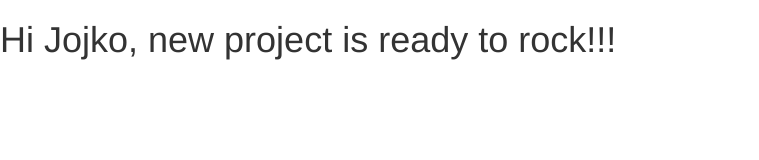
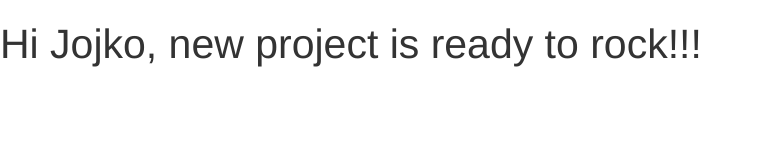
Before and after one commit to Bubomir/frondEndThemplate, a plain HTML site: page index.html in a window 1280 px wide. Shown: the whole page, without its empty margins (0-759 px from the left). Drawn offline with nearby package versions, Linux system fonts and the light colour scheme; files that its build step writes are made by us from their sources.

Commit message:
Update _variables.scss
zmenena ROOT jednotka b bootstrape zo 14 na 16px

```diff
--- a/bootstrap v3.3.6/stylesheets/bootstrap/_variables.scss
+++ b/bootstrap v3.3.6/stylesheets/bootstrap/_variables.scss
@@ -49,7 +49,7 @@ $font-family-serif:       Georgia, "Times New Roman", Times, serif !default;
 $font-family-monospace:   Menlo, Monaco, Consolas, "Courier New", monospace !default;
 $font-family-base:        $font-family-sans-serif !default;
 
-$font-size-base:          14px !default;
+$font-size-base:          16px !default;
 $font-size-large:         ceil(($font-size-base * 1.25)) !default; // ~18px
 $font-size-small:         ceil(($font-size-base * 0.85)) !default; // ~12px
 
```
